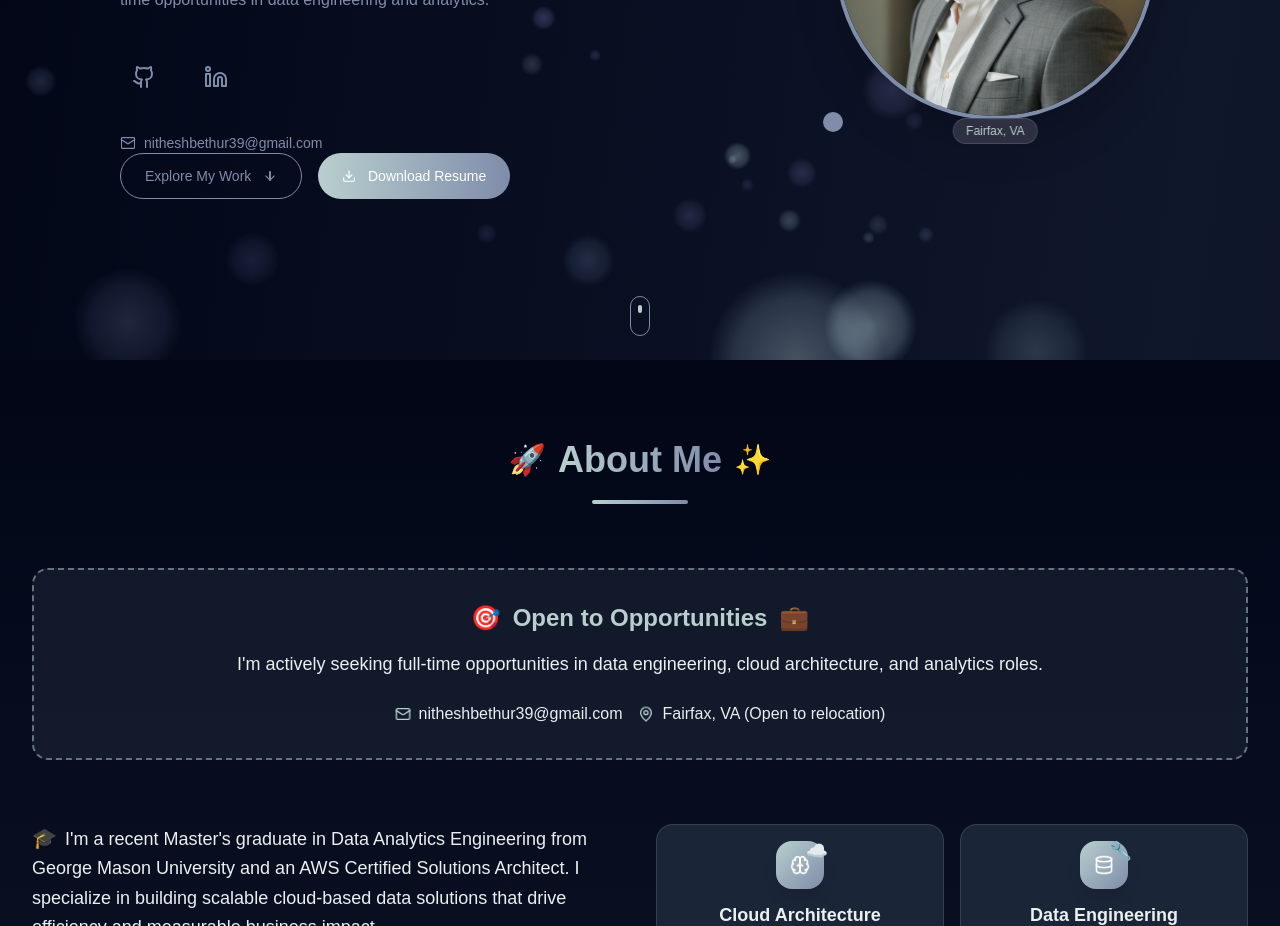
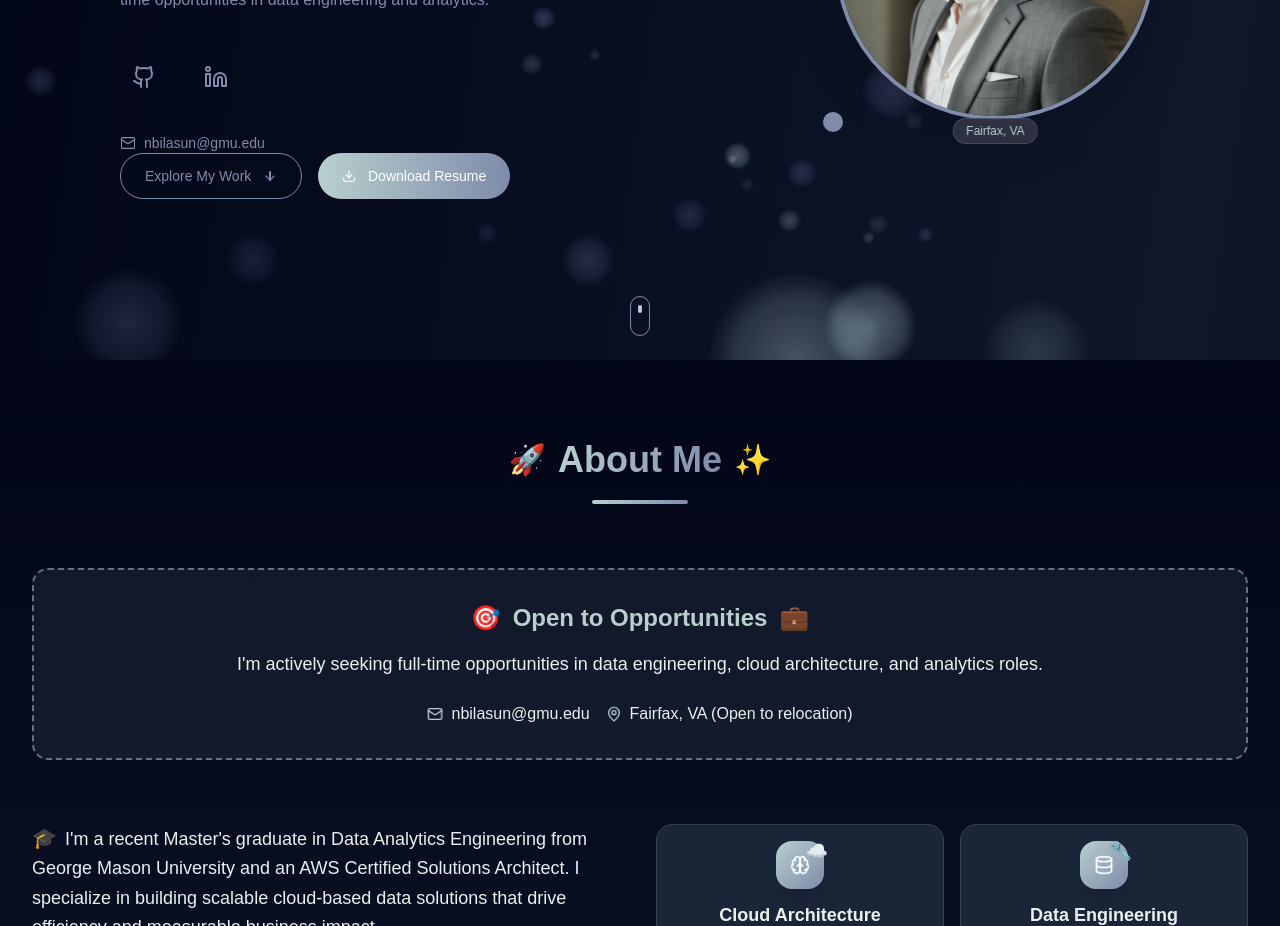
Before and after one commit to nitheshbethur39/nithish-portfolio-refined, a React (Vite) app: page / in a window 1280 px wide. Shown: the part 440-1366 px from the top of the page. Built offline with nearby package versions, Linux system fonts and the light colour scheme; a web font is replaced by a local one.

Commit message:
fixed email id

```diff
--- a/src/components/About.tsx
+++ b/src/components/About.tsx
@@ -73,11 +73,11 @@ const About = () => {
             <div className="flex flex-col sm:flex-row gap-4 justify-center items-center">
               <div className="flex items-center gap-2">
                 <Mail size={16} className="text-light-teal" />
-                <a href="mailto:nitheshbethur39@gmail.com"
+                <a href="mailto:nbilasun@gmu.edu"
                    className={`hover:text-light-teal transition-colors duration-300 ${
                      theme === 'dark' ? 'text-light-gray' : 'text-slate-700'
                    }`}>
-                  nitheshbethur39@gmail.com
+                  nbilasun@gmu.edu
                 </a>
               </div>
               <div className="flex items-center gap-2">
--- a/src/components/Hero.tsx
+++ b/src/components/Hero.tsx
@@ -72,7 +72,7 @@ const Hero = () => {
                className="text-blue-gray hover:text-light-teal transition-all duration-300 flex items-center space-x-2 text-sm"
                aria-label="Send me an email">
               <Mail size={16} />
-              <span>nitheshbethur39@gmail.com</span>
+              <span>nbilasun@gmu.edu</span>
             </a>
           </div>
 
```
